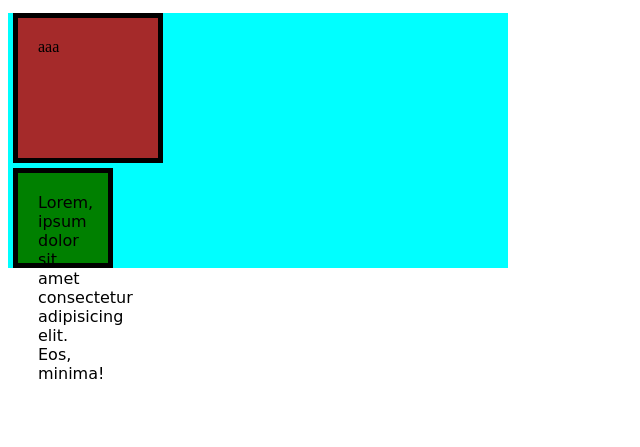
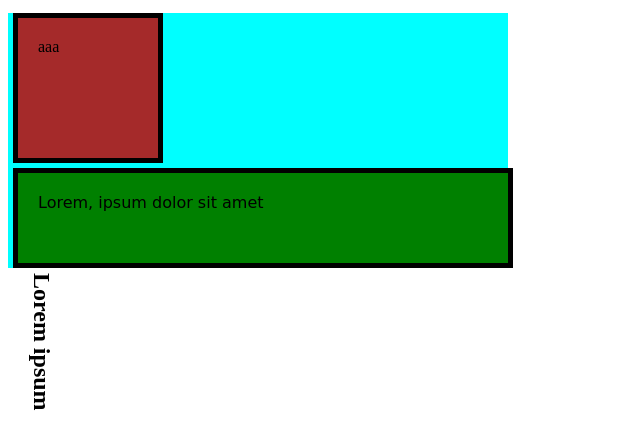
Before and after one commit to JohnS-coder/HTML-forms, a plain HTML site: page padding.html in a window 1280 px wide. Shown: the part 101-548 px from the top of the page, without its empty margins (0-640 px from the left). Drawn offline with Linux system fonts and the light colour scheme; a web font is replaced by a local one.

Commit message:
writing mode vertical rl  added

```diff
--- a/padding.css
+++ b/padding.css
@@ -22,7 +22,7 @@ body {
 }
 
 .main2{
-    width: 100px;
+    width: 100%;
     height: 100px;
     background-color: green;
     padding: 20px;
@@ -31,3 +31,7 @@ body {
     margin: 5px;
     font-family: 'Oi', cursive;
 }
+
+h2{
+    writing-mode: vertical-rl;
+}
--- a/padding.html
+++ b/padding.html
@@ -17,9 +17,8 @@
     <p id="border1">Lorem ipsum dolor sit amet.</p>
     <div class="main">
       <div class="main1">aaa</div>
-      <div class="main2">
-        Lorem, ipsum dolor sit amet consectetur adipisicing elit. Eos, minima!
-      </div>
+      <div class="main2">Lorem, ipsum dolor sit amet</div>
     </div>
+    <h2>Lorem ipsum</h2>
   </body>
 </html>
```
